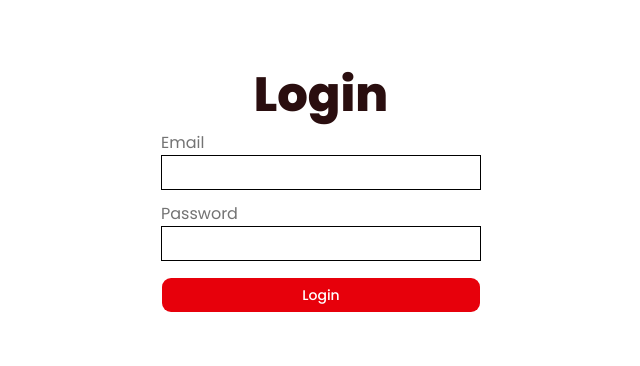
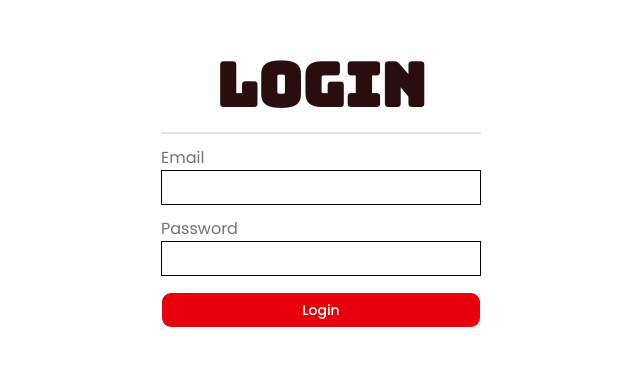
Before and after one commit to ratatatatcode/technofusion-hackathon-2026, a Next.js app in the folder frontend/: page /login in a window 1280 px wide. Shown: the part 208-574 px from the top of the page, without its empty margins (319-959 px from the left). Built offline with nearby package versions, Linux system fonts and the light colour scheme.

Commit message:
Replace static login page into a component form

```diff
--- a/frontend/src/app/login/page.tsx
+++ b/frontend/src/app/login/page.tsx
@@ -1,24 +1,10 @@
+import LoginForm from "@/components/auth/LoginForm"
 import type { NextPage } from "next"
-import { Button } from "@/components/ui/button"
 
 const LoginPage : NextPage = () => {
     return (
         <div className="flex justify-center items-center h-screen">
-            <form className="flex flex-col w-1/4 h-auto gap-4">
-                <h2 className="text-center">Login</h2>
-                <div className="flex flex-col gap-1">
-                    <label>Email</label>
-                    <input type="text" className="border border-black p-1"/>
-                </div>
-                <div className="flex flex-col gap-1">
-                    <label>Password</label>
-                    <input type="password" className="border border-black p-1"/>
-                </div>
-                {/* THE COLORS ARE TEMPORARY PLEASE CHANGE THEM INTO WHAT THE COLOR PALLET ON THE THEMES */}
-                <Button type="submit" variant="default" size="lg" className="bg-red-600 hover:bg-red-800 cursor-pointer text-white">
-                    Login
-                </Button>
-            </form>
+            <LoginForm />
         </div>
     )
 }
--- /dev/null
+++ b/frontend/src/components/auth/AuthForm.tsx
@@ -0,0 +1,17 @@
+import { ReactNode } from "react";
+
+
+type FormProps = {
+    title: string,
+    children: ReactNode,
+};
+
+export function AuthForm({ title, children}: FormProps) {
+    return (
+        <div className="flex flex-col w-1/4 h-auto gap-4">
+            <h1 className="font-bold text-center">{title}</h1>
+            <hr className="w-full border" />
+            {children}
+        </div>
+    )
+}
--- /dev/null
+++ b/frontend/src/components/auth/LoginForm.tsx
@@ -0,0 +1,21 @@
+import { AuthForm } from "./AuthForm";
+import { Button } from "../ui/button";
+
+export default function LoginForm() {
+    return (
+        <AuthForm title="Login">
+            <div className="flex flex-col gap-1">
+                <label>Email</label>
+                <input type="text" className="border border-black p-1"/>
+            </div>
+            <div className="flex flex-col gap-1">
+                <label>Password</label>
+                <input type="password" className="border border-black p-1"/>
+            </div>
+            {/* THE COLORS ARE TEMPORARY PLEASE CHANGE THEM INTO WHAT THE COLOR PALLET ON THE THEMES */}
+            <Button type="submit" variant="default" size="lg" className="bg-red-600 hover:bg-red-800 cursor-pointer text-white">
+                Login
+            </Button>
+        </AuthForm>
+    )
+}
```
